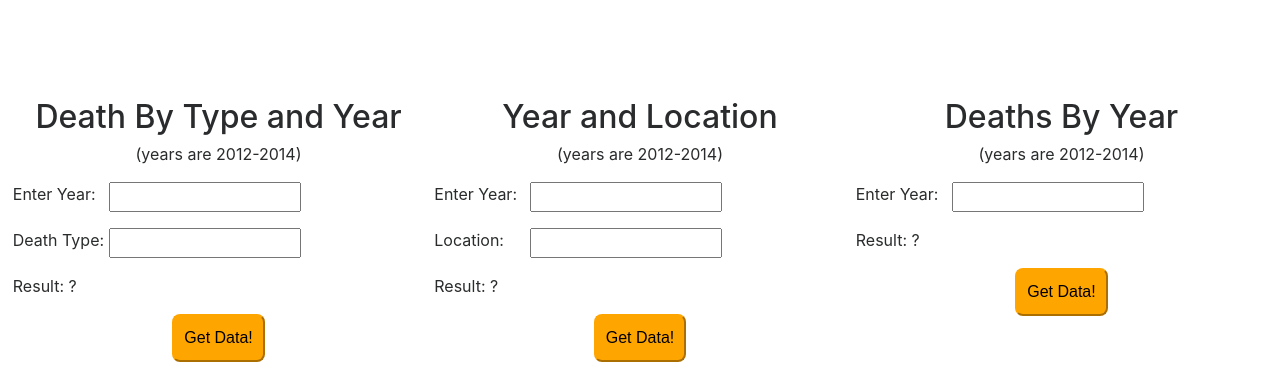
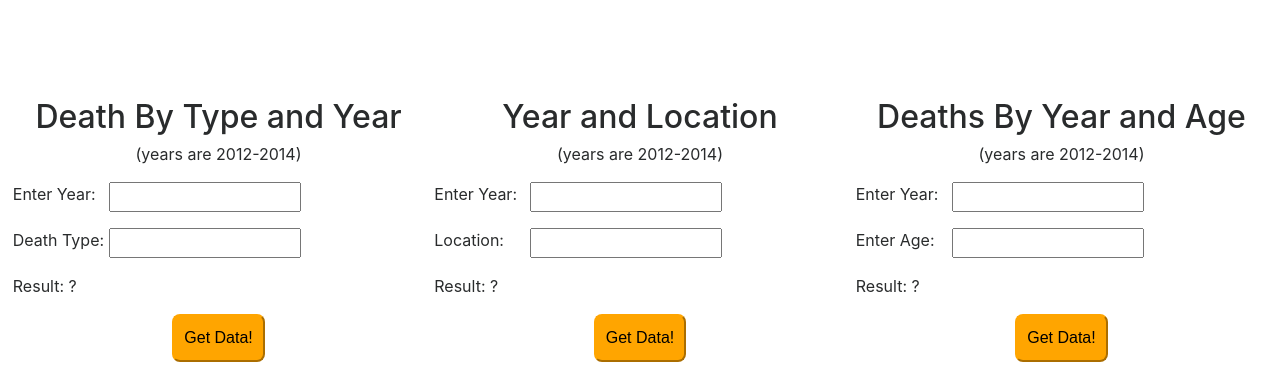
Before and after one commit to ravenusmc/guns, a Flask app: page /examine in a window 1280 px wide. Shown: the part 1021-1390 px from the top of the page. Run offline with Flask 2, Linux system fonts and the light colour scheme; some libraries are stand-ins or nearby versions.

Commit message:
finished ajax call

```diff
--- a/data.py
+++ b/data.py
@@ -36,3 +36,8 @@ class Gundata():
     def year_type(self, year, death_type):
         count = len(self.__data[(self.__data.year == year) & (self.__data.intent == death_type)])
         return count
+
+    #This method will allow the user to look up gun death by year and location
+    def year_location(self, year, location):
+        count = len(self.__data[(self.__data.year == year) & (self.__data.place == location)])
+        return count
--- a/main.py
+++ b/main.py
@@ -131,7 +131,8 @@ def by_year_location():
     g = request.form['g']
     if f and g:
         gun = Gundata()
-        return jsonify(result = f)
+        count = gun.year_location(f,g)
+        return jsonify(result = count)
     return jsonify({'error' : 'Missing Data'})
 
 # set the secret key. keep this really secret:
--- a/templates/examine.html
+++ b/templates/examine.html
@@ -132,10 +132,11 @@
       </div>
 
       <div class='first_div'>
-        <h2 class='center'>Deaths By Year</h2>
+        <h2 class='center'>Deaths By Year and Age</h2>
         <p class='form_fix center'>(years are 2012-2014)</p>
         <form id='by_year_form'>
-          <label>Enter Year: </label><input type="text" id='a' name='a'>
+          <label>Enter Year: </label><input type="text" id='year_age' name='year_age'>
+          <label>Enter Age: </label><input type='text' id='age' name='age'>
           <p>Result: <span id="result">?</span></p>
           <div class='center_button'>
             <button id='year_data'>Get Data!</button>
```
